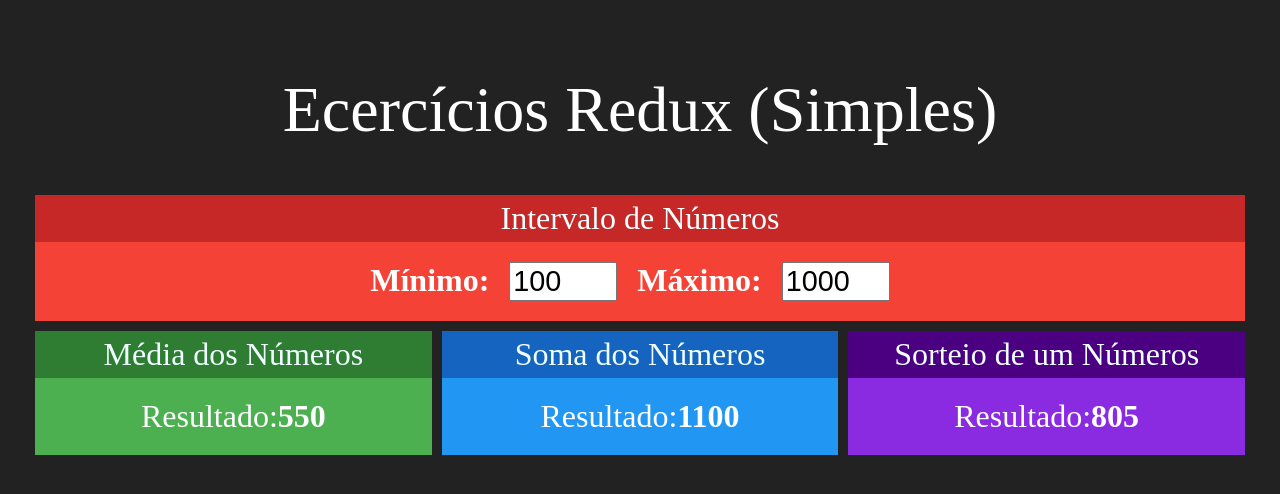
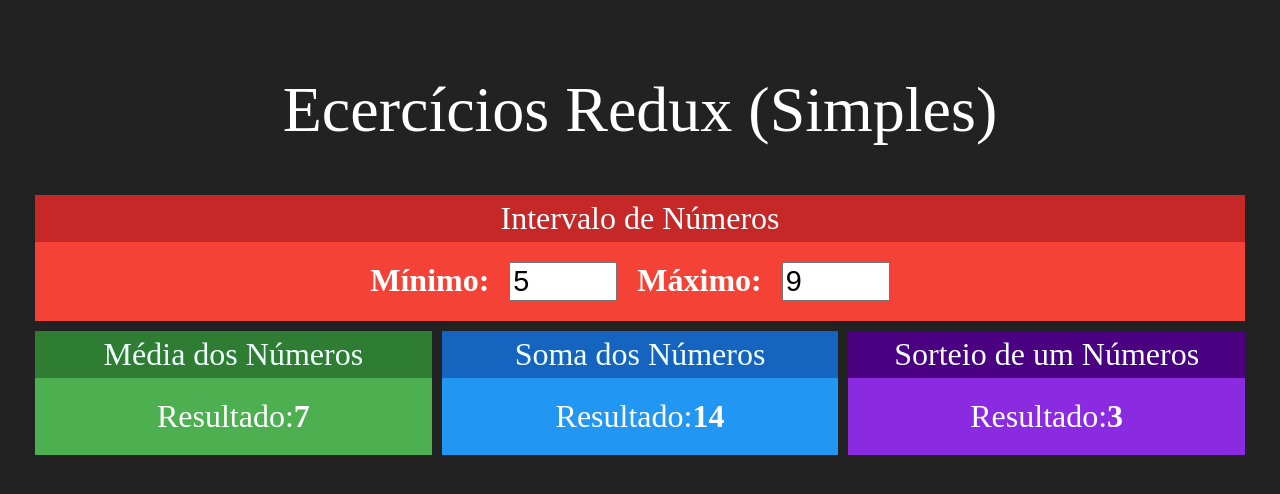
Before and after one commit to gabriel-saraiva-flooxai/react-9-simple-redux, a React (Create React App) app: page / in a window 1280 px wide. Shown: the top 494 px of the page. Built offline with nearby package versions, Linux system fonts and the light colour scheme.

Commit message:
feat: setup Redux

```diff
--- a/src/App.js
+++ b/src/App.js
@@ -3,24 +3,19 @@
 import Soma from './components/Soma';
 import Sorteio from './components/Sorteio';
 import Interval from './components/Interval';
-import { useState } from 'react';
 
 function App() {
-
-  const [min, setMin] = useState (100)
-  const [max, setMax] = useState (1000)
 
   return (
     <div className="App">
       <h1> Ecercícios Redux (Simples) </h1>
       <div className='linha'>
-        <Interval min={min} max={max}
-          onMinChanged={setMin} onMaxChanged={setMax} ></Interval>
+        <Interval></Interval>
       </div>
       <div className='linha'>
-        <Media min={min} max={max} />
-        <Soma min={min} max={max} />
-        <Sorteio min={min} max={max} />
+        <Media />
+        <Soma />
+        <Sorteio />
       </div>
     </div>
   );
--- a/src/components/Interval.jsx
+++ b/src/components/Interval.jsx
@@ -3,24 +3,16 @@
 import React from 'react'
 
 export default function Interval(props) {
-
-    // const min = props.min
-    // const max = props.max
-
-    const { min, max } = props
-
     return (
         <Card title='Intervalo de Números' Red>
             <div className='Interval'>
                 <span>
                     <strong>Mínimo:</strong>
-                    <input type="number" value={min}
-                        onChange={e => props.onMinChanged(+e.target.value)} />
+                    <input type="number" value={5} readOnly />
                 </span>
                 <span>
                     <strong>Máximo:</strong>
-                    <input type="number" value={max}
-                        onChange={e => props.onMaxChanged(+e.target.value)} />
+                    <input type="number" value={9} readOnly />
                 </span>
             </div>
         </Card>
--- a/src/components/Media.jsx
+++ b/src/components/Media.jsx
@@ -2,18 +2,12 @@
 import React from 'react'
 
 export default function Interval(props) {
-
-    // const min = props.min
-    // const max = props.max
-
-    const { min, max } = props
-
     return (
         <Card title='Média dos Números' Green>
             <div>
                 <span>
                     <span>Resultado:</span>
-                    <strong>{ (max + min) / 2 }</strong>
+                    <strong>{ 7 }</strong>
                 </span>
             </div>
         </Card>
--- a/src/components/Soma.jsx
+++ b/src/components/Soma.jsx
@@ -2,18 +2,12 @@
 import React from 'react'
 
 export default function Interval(props) {
-
-    // const min = props.min
-    // const max = props.max
-
-    const { min, max } = props
-
     return (
         <Card title='Soma dos Números' Blue>
             <div>
                 <span>
                     <span>Resultado:</span>
-                    <strong>{ max + min }</strong>
+                    <strong>{ 14 }</strong>
                 </span>
             </div>
         </Card>
--- a/src/components/Sorteio.jsx
+++ b/src/components/Sorteio.jsx
@@ -2,19 +2,12 @@
 import React from 'react'
 
 export default function Interval(props) {
-
-    // const min = props.min
-    // const max = props.max
-
-    const { min, max } = props
-    const x = parseInt(Math.random() * (max - min)) + min
-
     return (
         <Card title='Sorteio de um Números' Purple>
             <div>
                 <span>
                     <span>Resultado:</span>
-                    <strong>{ x }</strong>
+                    <strong>{ 3 }</strong>
                 </span>
             </div>
         </Card>
--- a/src/index.js
+++ b/src/index.js
@@ -4,11 +4,18 @@
 import App from './App';
 import reportWebVitals from './reportWebVitals';
 
+import { Provider } from 'react-redux';
+import storeConfig from './store/storeConfig';
+
+const store = storeConfig()
+
 const root = ReactDOM.createRoot(document.getElementById('root'));
 root.render(
-  <React.StrictMode>
-    <App />
-  </React.StrictMode>
+  <Provider store={store}>
+    <React.StrictMode>
+      <App />
+    </React.StrictMode>
+  </Provider>
 );
 
 // If you want to start measuring performance in your app, pass a function
--- /dev/null
+++ b/src/store/storeConfig.js
@@ -0,0 +1,25 @@
+import { createStore, combineReducers } from "redux";
+
+const reducers = combineReducers({
+    numeros: function(state, action) {
+        console.log(state, ' ', action);
+        return {
+            min: 1,
+            max: 10
+        }
+    },
+    nomes: function(state, action) {
+        console.log(state, ' ', action);
+        return [
+            'Ana',
+            'Bia',
+            'Carlos'
+        ]
+    }
+})
+
+function storeConfig() {
+    return createStore(reducers) // ARRUMAR
+}
+
+export default storeConfig
```
